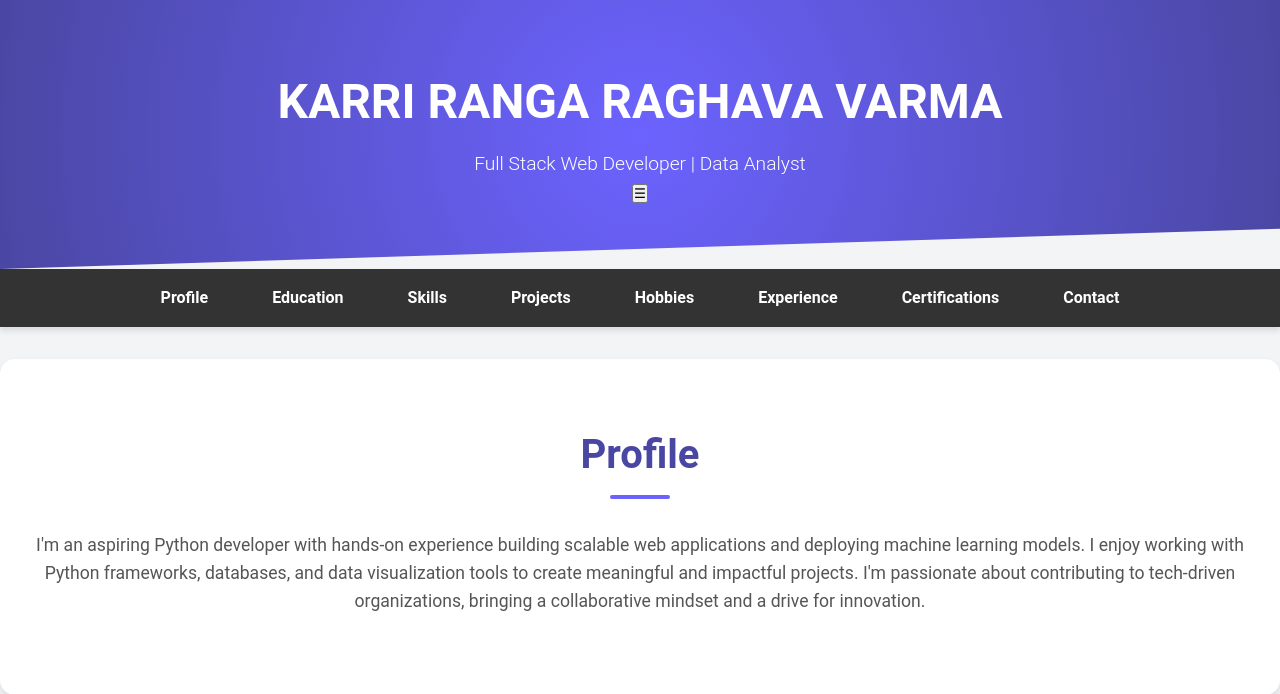
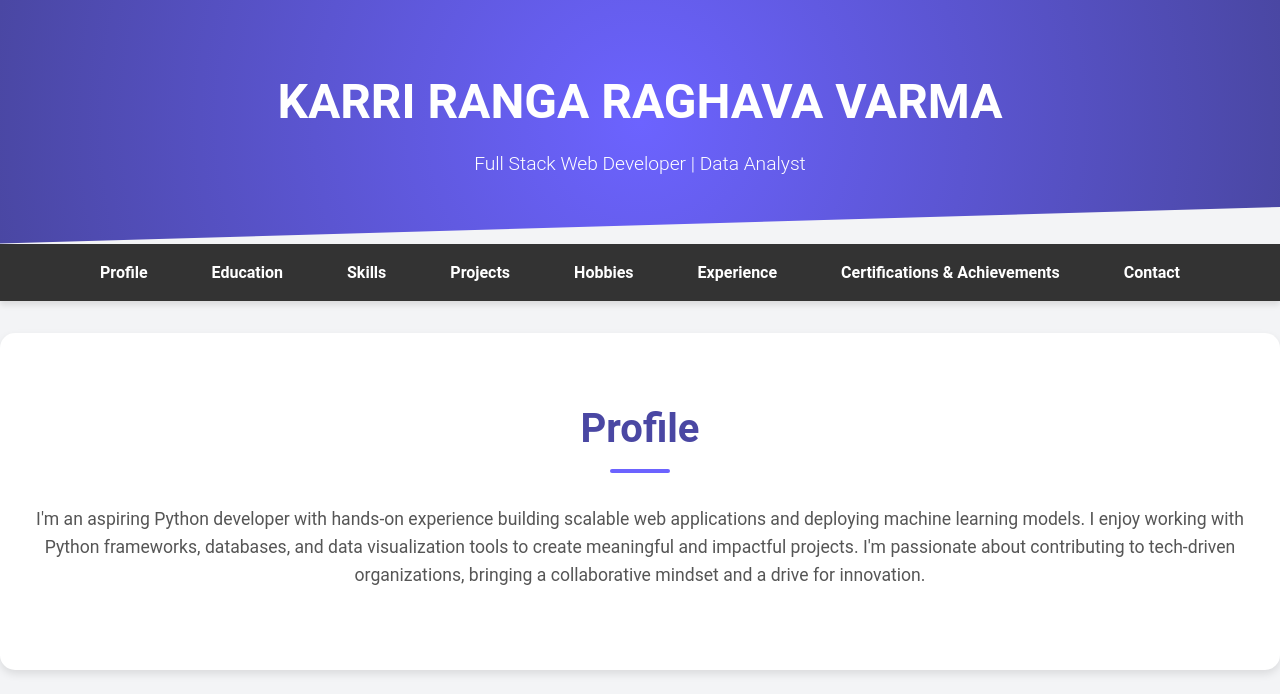
Before and after one commit to raghav0514/portfolio, a Flask app: page / in a window 1280 px wide. Shown: the top 694 px of the page. Run offline with Flask 3, Linux system fonts and the light colour scheme.

Commit message:
Update index.html

```diff
--- a/templates/index.html
+++ b/templates/index.html
@@ -10,23 +10,22 @@
     <!-- Header -->
     <header class="main-header">
         <h1>KARRI RANGA RAGHAVA VARMA</h1>
-    <p>Full Stack Web Developer | Data Analyst</p>
-    <button id="menu-toggle" class="hamburger-menu">&#9776;</button>
+        <p>Full Stack Web Developer | Data Analyst </p>
     </header>
 
-<nav class="navbar hidden" id="navbar">
+    <!-- Navbar -->
+    <nav class="navbar">
         <ul>
             <li><a href="#profile">Profile</a></li>
             <li><a href="#education">Education</a></li>
             <li><a href="#skills">Skills</a></li>
             <li><a href="#projects">Projects</a></li>
-        <li><a href="#hobbies">Hobbies</a></li>
-        <li><a href="#experience">Experience</a></li>
-        <li><a href="#certifications">Certifications</a></li>
+            <li><a href="#Hobbies">Hobbies</a></li>
+            <li><a href="#Experience">Experience</a></li>
+            <li><a href="#Certifications & Achievements">Certifications & Achievements</a></li>
             <li><a href="#contact">Contact</a></li>
         </ul>
     </nav>
-
 
     <!-- Profile Section -->
     <section class="section" id="profile">
@@ -115,7 +114,7 @@
        <div class="contact-buttons">
         <a href="mailto:raghavavarma258@gmail.com">Email Me</a>
         <a href="tel:+917674846979" class="call-btn">Call Me</a>
-        <a href="static/files/K_Ranga_Raghava_Varma_Resume.docx" download="K_Ranga_Raghava_Varma_Resume.docx" class="download-btn">Download Resume</a>
+        <a href="static/files/K_Ranga_Raghava_Varma_Resume.pdf" download="K_Ranga_Raghava_Varma_Resume.pdf" class="download-btn">Download Resume</a>
         <a href="https://www.linkedin.com/in/ranga-raghava-varma-karri-505482311/" class="linkedin-btn">LinkedIn</a>
         <a href="https://github.com/raghava0914"  class="github-btn">GitHub</a>
     </div>
```
Lines whose indentation alone changed are shown as unchanged.
